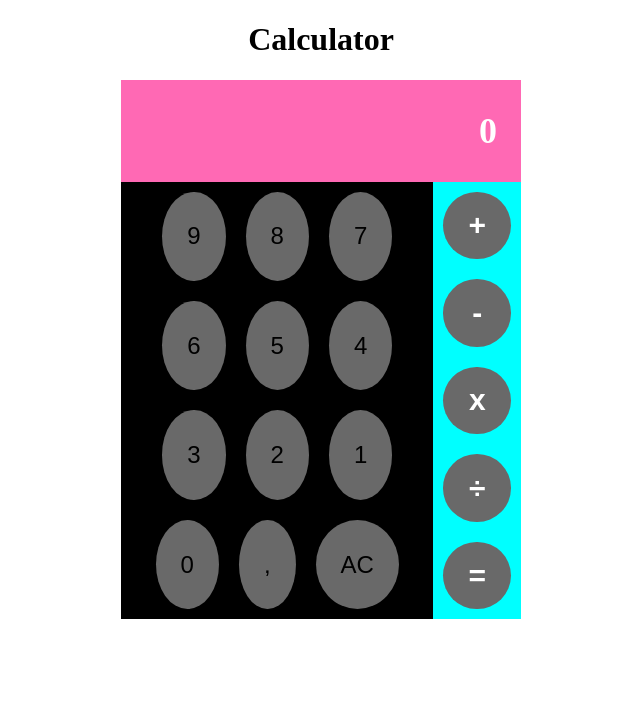
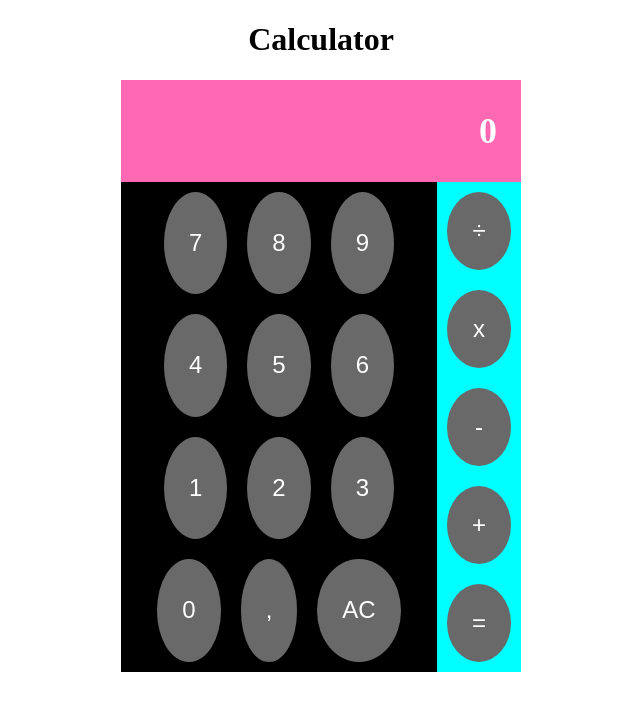
Before and after one commit to RobSydian/calculator, a React (Create React App) app: page / in a window 1280 px wide. Shown: the top 710 px of the page, without its empty margins (319-959 px from the left). Built offline with nearby package versions, Linux system fonts and the light colour scheme.

Commit message:
Add first and second value states

```diff
--- a/public/index.html
+++ b/public/index.html
@@ -24,7 +24,7 @@
       work correctly both with client-side routing and a non-root public URL.
       Learn how to configure a non-root public URL by running `npm run build`.
     -->
-    <title>React App</title>
+    <title>Calculator</title>
   </head>
   <body>
     <noscript>You need to enable JavaScript to run this app.</noscript>
--- /dev/null
+++ b/src/components/button/Button.js
@@ -0,0 +1,16 @@
+import React from 'react';
+import { numberButtonCircle, highlighted } from '../keypad/keypad.module.css';
+
+const Button = ({ value, children, isHighlighted, buttonClickHandler }) => {
+  let classes = isHighlighted
+    ? `${numberButtonCircle} ${highlighted}`
+    : `${numberButtonCircle}`;
+
+  return (
+    <button className={classes} onClick={() => buttonClickHandler(value)}>
+      {children}
+    </button>
+  );
+};
+
+export default Button;
--- a/src/components/calculator/Calculator.js
+++ b/src/components/calculator/Calculator.js
@@ -5,21 +5,63 @@ import styles from './calculator.module.css';
 
 const Calculator = () => {
   const [display, setDisplay] = useState('');
+  const [operation, setOperation] = useState('');
+  const [firstValue, setFirstValue] = useState('');
+  const [onSecondValue, setOnSecondValue] = useState(false);
+
   const updateDisplay = (value) => {
     if (value === 'AC') {
       setDisplay('');
-    } else if (!display && value === ',') {
+      setOperation('');
+      setFirstValue('');
+      setOnSecondValue(false);
+      return;
+    }
+
+    if (operation && !onSecondValue) {
+      console.log(value);
+      setDisplay(value);
+      setOnSecondValue(true);
+      return;
+    }
+
+    if (!display && value === ',') {
       setDisplay('0,');
-    } else {
-      setDisplay(display + value);
+      return;
     }
+
+    if (value === ',' && display.includes(',')) {
+      return;
+    }
+
+    setDisplay(display + value);
+  };
+
+  const updateOperation = (value) => {
+    console.log(value);
+    setOperation(value);
+    setFirstValue(display);
   };
 
   return (
     <div className={styles.calculator}>
       <Display value={display}></Display>
-      <Keypad buttonOnClick={updateDisplay}></Keypad>
+      <Keypad
+        buttonOnClick={updateDisplay}
+        operationOnClick={updateOperation}
+        operationClicked={operation === '' ? false : true}
+      ></Keypad>
     </div>
   );
 };
+
 export default Calculator;
+
+/**
+ * store initial value before operation
+ * get operation
+ * when operation is clicked, button style changes to highlight mode
+ * if it's the first operation pressed, store next value
+ * function for the equal button
+ * take display and the operation and calculate
+ */
--- a/src/components/keypad/Keypad.js
+++ b/src/components/keypad/Keypad.js
@@ -1,47 +1,42 @@
 import React from 'react';
-
+import Button from '../button/Button';
 import keypadStyles from '../keypad/keypad.module.css';
 
-let numbers = [9, 8, 7, 6, 5, 4, 3, 2, 1, 0];
-let sideOperations = ['+', '-', 'x', '÷', '='];
+const numbers = ['7', '8', '9', '4', '5', '6', '1', '2', '3', '0'];
+const sideOperations = ['÷', 'x', '-', '+', '='];
 
-const Keypad = ({ buttonOnClick }) => (
-  <div id="keypad">
-    <div style={{ display: 'flex' }}>
+const Keypad = ({ buttonOnClick, operationOnClick, operationClicked }) => (
+  <div id="keypad" style={{ display: 'flex' }}>
     <div className={keypadStyles.keypadBody}>
       {numbers.map((number) => (
-          <button
-            onClick={() => buttonOnClick(number)}
-            className={keypadStyles.numberButtonCircle}
-            key={number}
-          >
+        <Button value={number} buttonClickHandler={buttonOnClick} key={number}>
           {number}
-          </button>
+        </Button>
       ))}
-        <button
-          id="comma"
-          className={keypadStyles.numberButtonCircle}
-          onClick={() => buttonOnClick(',')}
-        >
+      <Button id="comma" value="," buttonClickHandler={buttonOnClick}>
         ,
-        </button>
-        <button
-          id="clearBtn"
-          className={keypadStyles.numberButtonCircle}
-          onClick={() => buttonOnClick('AC')}
-        >
+      </Button>
+      <Button id="clearBtn" value="AC" buttonClickHandler={buttonOnClick}>
         AC
-        </button>
+      </Button>
     </div>
     <div
-        style={{ display: 'flex', flexDirection: 'column', flexWrap: 'nowrap' }}
+      style={{
+        display: 'flex',
+        flexDirection: 'column',
+        flexWrap: 'nowrap',
+      }}
     >
-        {sideOperations.map((operations) => (
-          <button className={keypadStyles.numberButtonCircle} key={operations}>
-            <div className={keypadStyles.numberButtonValue}>{operations}</div>
-          </button>
+      {sideOperations.map((operation) => (
+        <Button
+          value={operation}
+          buttonClickHandler={operationOnClick}
+          key={operation}
+          isHighlighted={operationClicked}
+        >
+          {operation}
+        </Button>
       ))}
-      </div>
     </div>
   </div>
 );
--- a/src/components/keypad/keypad.module.css
+++ b/src/components/keypad/keypad.module.css
@@ -12,6 +12,11 @@
   padding: 25px;
   margin: 10px;
   font-size: 1.5em;
+  color: white;
+}
+
+.highlighted {
+  background-color: darkgoldenrod;
 }
 
 .numberButtonCircle:hover {
@@ -23,15 +28,6 @@
   font-size: 1.5em;
 }
 
-.numberButtonValue {
-    width:100%;
-    padding-top:50%;
-    padding-bottom:50%;
-    line-height:1em;
-    margin-top:-0.5em;
-    margin-bottom:-0.5em;
-    text-align:center;
-    font-size:30px;
-    font-weight:bold;
-    color: white;
+.highlighted:hover {
+  background-color: rgb(167, 137, 61);
 }
```
Also changed, not shown: src/components/UI/buttons/Button.js (deleted, +0 -7 lines). Lines whose indentation alone changed are shown as unchanged.
